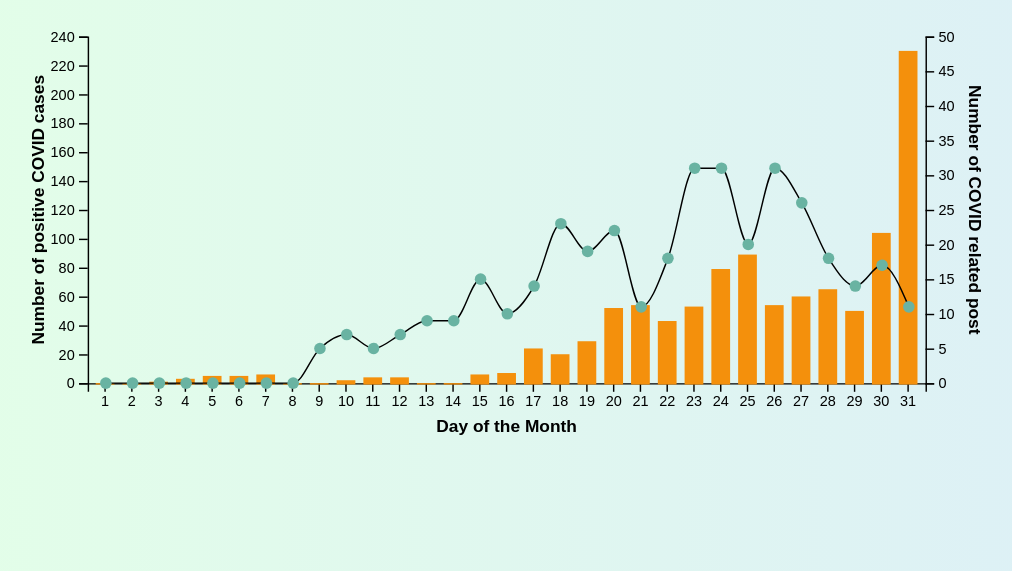
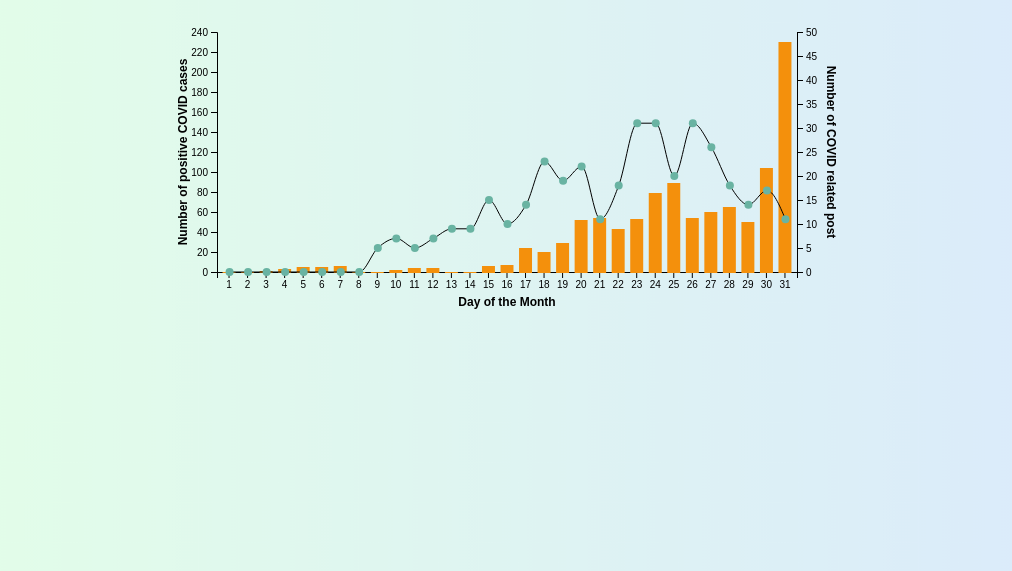
Before and after one commit to COVIDUIUC/COVIDUIUC.github.io, a plain HTML site: page index.html in a window 1280 px wide. Shown: the part 229-800 px from the top of the page, without its empty margins (133-1145 px from the left). Drawn offline with nearby package versions, Linux system fonts and the light colour scheme.

Commit message:
back to absolute size and change background size(no repetition)

```diff
--- a/index.css
+++ b/index.css
@@ -27,14 +27,13 @@ path {
 }
 
 svg {
-  width: 80%;
-  height: 80%;
   margin: auto;
   display: block;
 }
 
 body {
   background-image: url("data/img/cool-background.png");
+  background-size: cover;
 }
 
 h1 {
```
